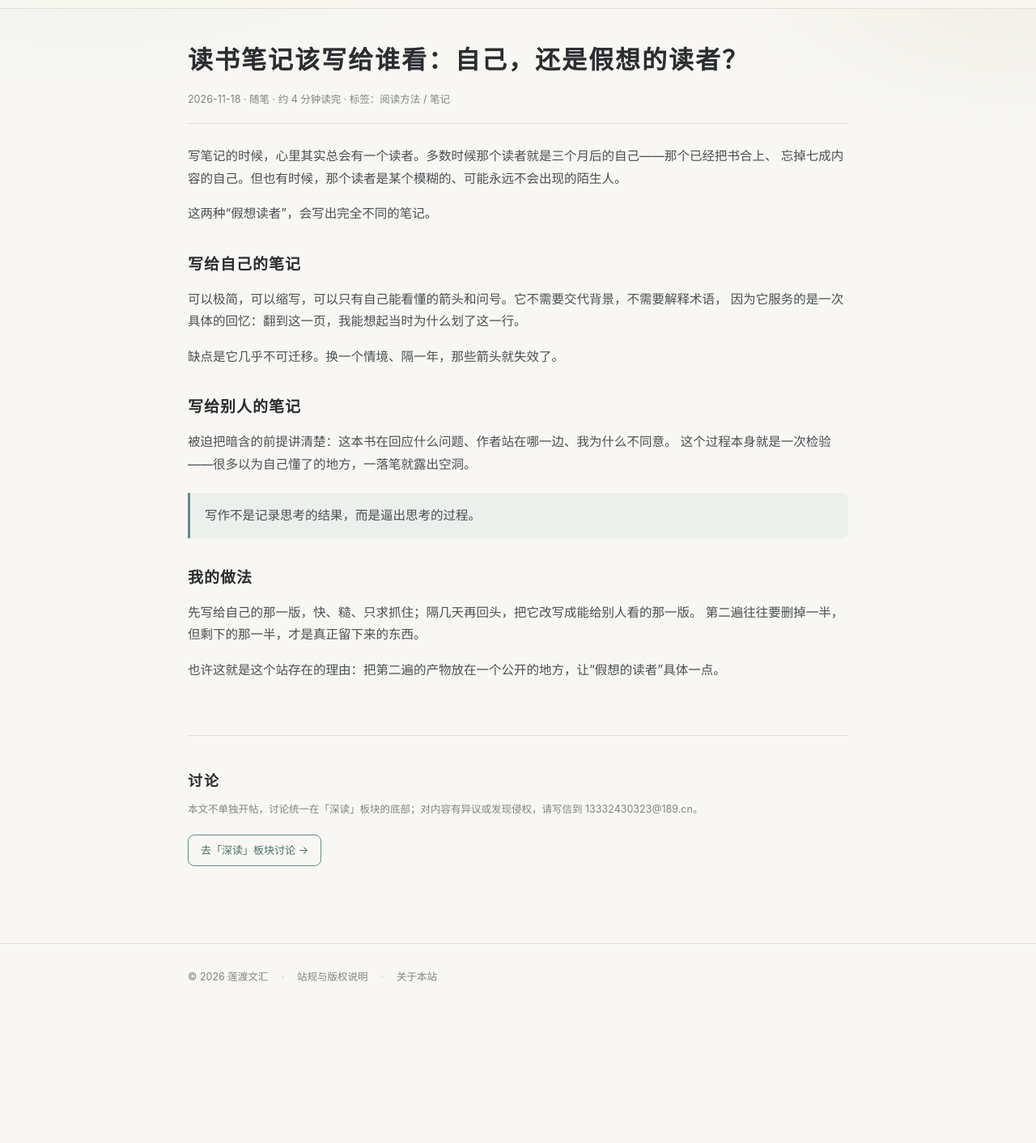
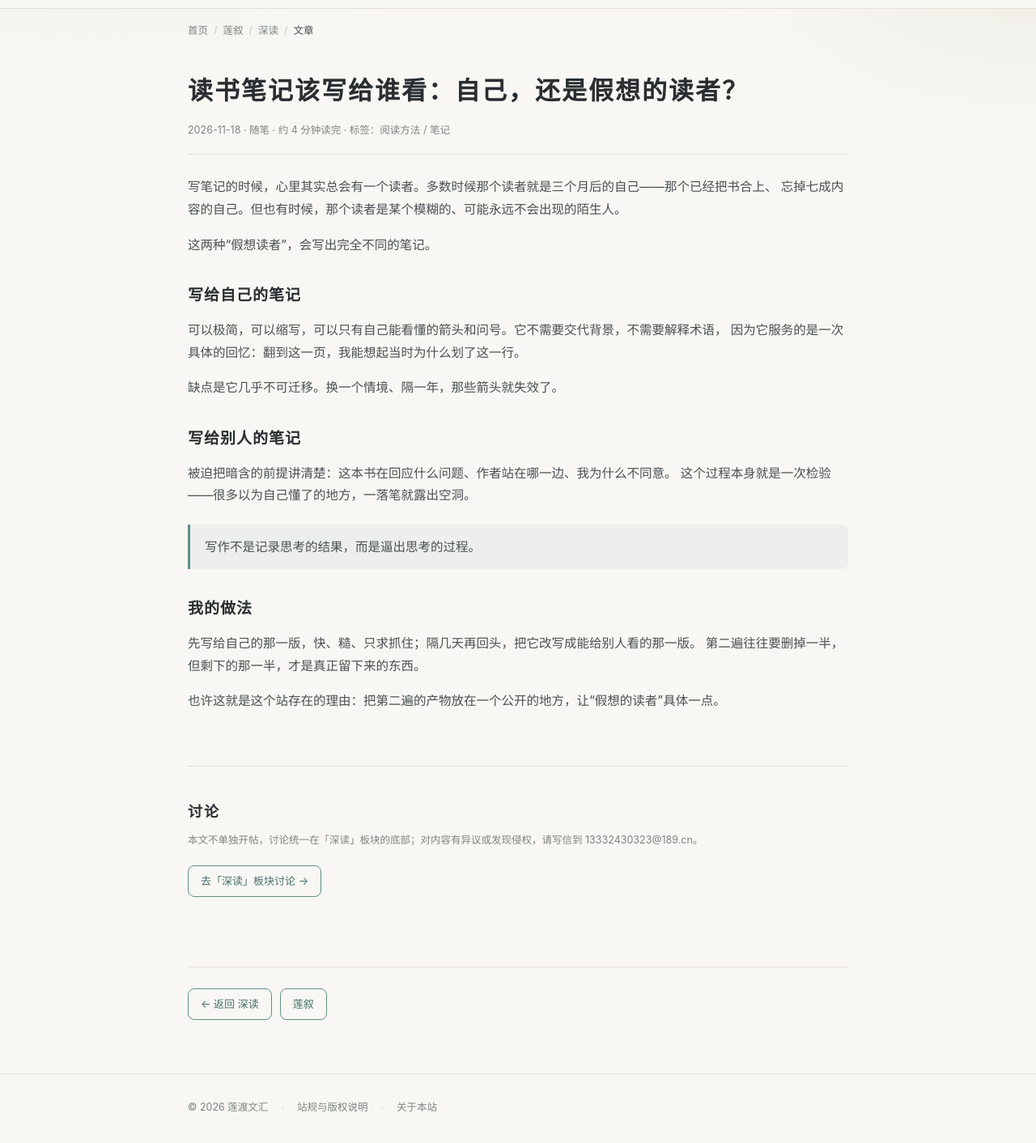
Before and after one commit to Leeann323/liandu, a plain HTML site: page qa/001-weishenme-yao-du-shu.html in a window 1280 px wide. Shown: the part 54-1466 px from the top of the page at 81% size. Before the commit the page ends 1317 px from the top, so only its background shows below. Drawn offline with Linux system fonts and the light colour scheme.

Commit message:
feat: breadcrumb + back button on subpages

```diff
--- a/assets/style.css
+++ b/assets/style.css
@@ -183,6 +183,21 @@ a.btn {
 }
 a.btn:hover { background: var(--qing); color: #fff; text-decoration: none; }
 
+/* ---------- 面包屑与返回 ---------- */
+nav.crumb {
+  display: flex; align-items: center; gap: 7px; flex-wrap: wrap;
+  padding: 16px 0 0; font-size: 12.5px; color: var(--muted);
+}
+nav.crumb a { color: var(--muted); }
+nav.crumb a:hover { color: var(--qing-deep); text-decoration: none; }
+nav.crumb .sep { opacity: .4; }
+nav.crumb em { font-style: normal; color: var(--ink-soft); }
+
+nav.backbar {
+  display: flex; gap: 10px; flex-wrap: wrap; align-items: center;
+  padding: 26px 0 46px; margin-top: 10px; border-top: 1px solid var(--line);
+}
+
 /* ---------- 两栏说明（板块页） ---------- */
 .two-col {
   display: grid; gap: 14px;
--- a/qa/001-weishenme-yao-du-shu.html
+++ b/qa/001-weishenme-yao-du-shu.html
@@ -32,6 +32,9 @@
 </header>
 
 <main class="wrap">
+  <nav class="crumb" aria-label="当前位置">
+    <a href="../">首页</a><span class="sep">/</span><a href="../qa/">莲叙</a><span class="sep">/</span><a href="deep.html">深读</a><span class="sep">/</span><em>文章</em>
+  </nav>
 
 <article class="post">
   <h1>读书笔记该写给谁看：自己，还是假想的读者？</h1>
@@ -83,6 +86,10 @@
   <p><a class="btn" href="deep.html">去「深读」板块讨论 →</a></p>
 </section>
 
+<nav class="backbar" aria-label="返回">
+    <a class="btn" href="deep.html">← 返回 深读</a>
+    <a class="btn" href="../qa/">莲叙</a>
+  </nav>
 </main>
 
 <footer class="site">
```
Also changed, not shown: about/index.html (+6 -0 lines), library/index.html (+6 -0 lines), qa/002-gu-wen-ru-men-shu-mu.html (+7 -0 lines), qa/daily.html (+7 -0 lines), qa/deep.html (+7 -0 lines), rules/index.html (+6 -0 lines), submit/index.html (+6 -0 lines).
